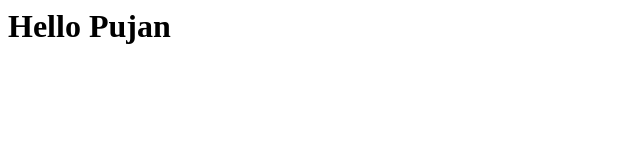
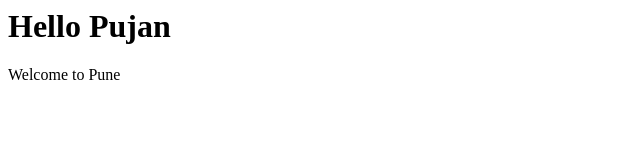
Before and after one commit to pujangampa/demojenkins, a plain HTML site: page index.html in a window 1280 px wide. Shown: the full height of the page, 0-640 px from the left. Drawn offline with Linux system fonts and the light colour scheme.

Commit message:
Update index.html

```diff
--- a/index.html
+++ b/index.html
@@ -1,5 +1,6 @@
 <html>
   <body>
     <h1>Hello Pujan</h1>
+    <p>Welcome to Pune</p>
   </body>
 </html>
```
